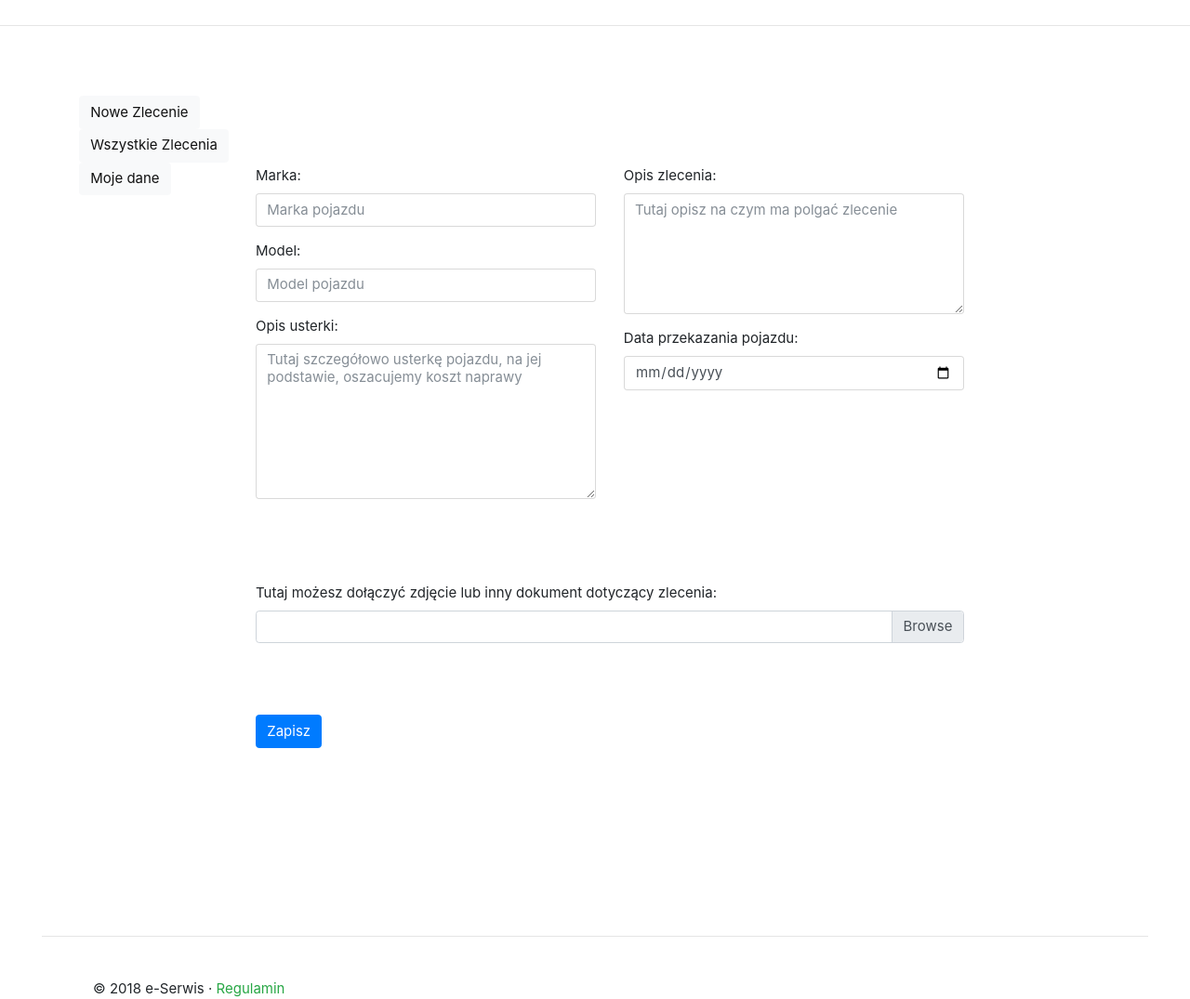
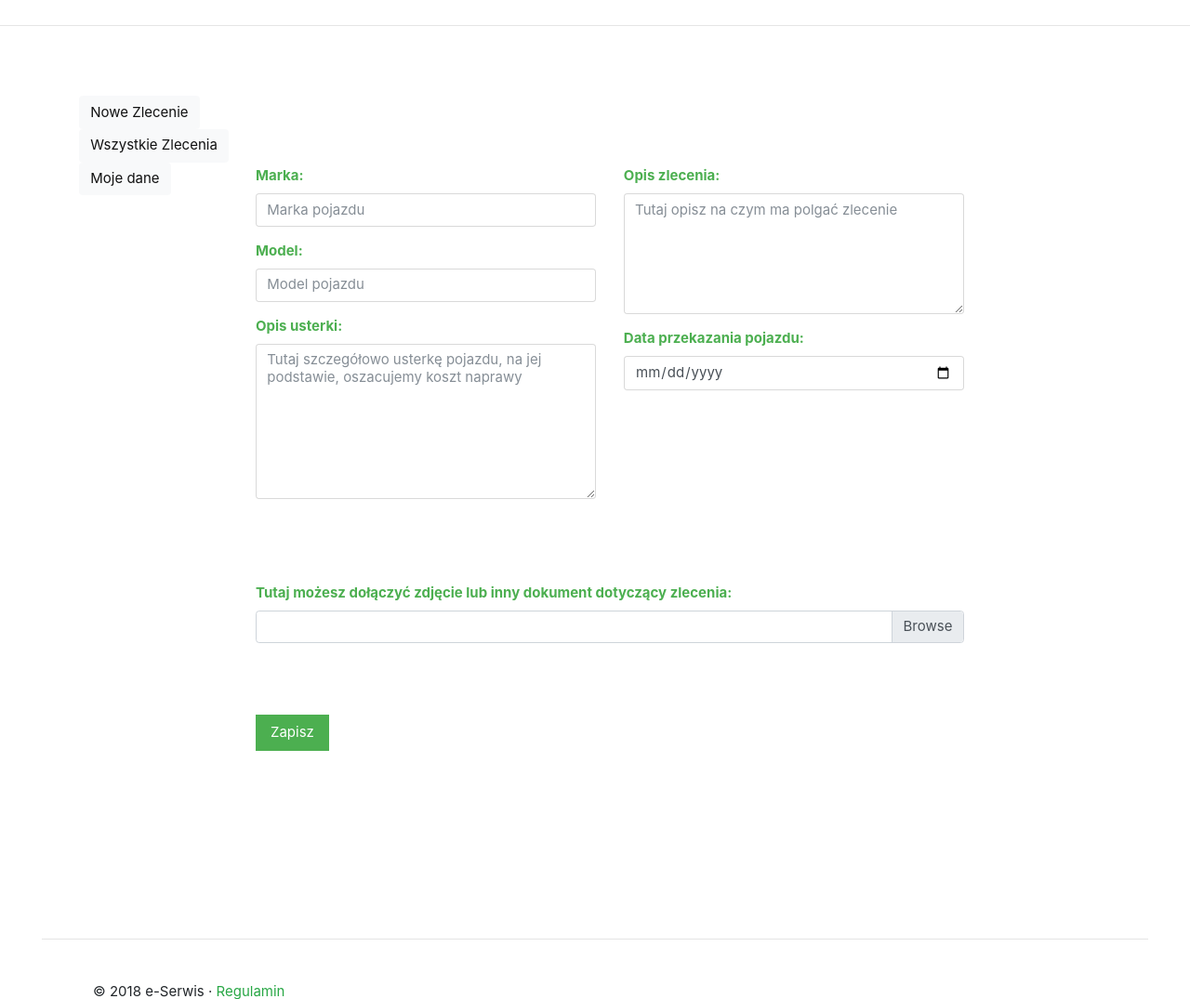
Before and after one commit to kamil526/PHP-SERWIS, a PHP site: page /wycena.php in a window 1280 px wide. Shown: the part 94-1169 px from the top of the page at 93% size. Run offline with PHP 8.4, Linux system fonts and the light colour scheme; some libraries are stand-ins or nearby versions.

Commit message:
podpięcie styli, bindowanie pól, zapis do bazy danych

```diff
--- a/wycena.php
+++ b/wycena.php
@@ -2,48 +2,6 @@
     include 'topPage.php';
     otworzPoloczenie();
 ?>
-
-
-
-<?php
-    // jeśli zostanie naciśnięty przycisk "Zapisz"
-    if(isset($_POST['login'])) {
-        //pobieramy dane z pól
-        $marka = $_POST['marka'] ?? '';
-        $model = $_POST['model'] ?? '';
-        $opisUsterki = $_POST['opisUsterki'] ?? '';
-        $opisZlecenia = $_POST['opisZlecenia'] ?? '';
-        $dataPrzekazaniaPojazdu = $_POST['dataPrzekazaniaPojazdu'] ?? '';
-        // sprawdzamy czy wszystkie pola zostały wypełnione
-        if(empty($login) || empty($password) || empty($password2)) {
-            echo '<p>Musisz wypełnić wszystkie obowiązkowe pola.</p>';
-        // sprawdzamy czy podane dwa hasła są takie same
-        } elseif($password != $password2) {
-            echo '<p>Podane hasła różnią się od siebie.</p>';
-        } else {
-            // sprawdzamy czy są jacyś uzytkownicy z takim loginem lub adresem email
-            $sql="SELECT Count(idKlienta) FROM Klienci WHERE login = '$login'";
-            $result = mysqli_query($polaczenie, $sql);
-            $row = mysqli_fetch_row($result);
-            if($row[0] > 0) {
-                echo '<p>Już istnieje użytkownik z takim loginem.</p>';
-            } else {
-                // jeśli nie istnieje to kodujemy haslo...
-                $password = hashHaslo($_POST['password']);
-                // i wykonujemy zapytanie na dodanie usera
-                $sql="INSERT INTO Klienci (login, haslo, imie, nazwisko, email, telefon, ulica
-                                            , nrDomu, kodPocztowy, miasto, nip, nazwaFirmy, nazwaBanku)
-                    VALUES ('$login', '$password', '$imie', '$nazwisko', '$email','$telefon', '$ulica'
-                            , '$nrDomu', '$kodPocztowy', '$miasto', '$nip', '$nazwaFirmy', '$nazwaBanku')";
-                mysqli_query($polaczenie, $sql);
-
-                echo '<p>Zostałeś poprawnie zarejestrowany! Możesz się teraz <a href="loginKlient.php">zalogować</a>.</p>';
-                //zamknijPoloczenie();
-            }
-        }
-    }
-?>
-
 
 <div class="container">
     <div class="row featurette">
@@ -54,20 +12,20 @@
             <button class="btn btn-light" type="submit">Moje dane</button>
         </div>
 
-        <div class="col-md-10" form>
+        <form class="col-md-10" method="post" action="wycena.php" >
             <div class="row featurette">
 
                 <div class="col-md-5">
                     <div class="form-group">
-                        <label for="inputAddress">Marka:</label>
+                        <label class="w3-text-green"><b>Marka:</b></label>
                         <input type="text" class="form-control" name="marka" placeholder="Marka pojazdu">
                     </div>
                     <div class="form-group">
-                        <label for="inputAddress">Model:</label>
+                        <label class="w3-text-green"><b>Model:</b></label>
                         <input type="text" class="form-control" name="model" placeholder="Model pojazdu">
                     </div>
                     <div class="form-group">
-                        <label for="exampleFormControlTextarea1">Opis usterki:</label>
+                        <label class="w3-text-green"><b>Opis usterki:</b></label>
                         <textarea class="form-control" name="opisUsterki"
                         placeholder="Tutaj szczegółowo usterkę pojazdu, na jej podstawie, oszacujemy koszt naprawy" rows="8"></textarea>
                     </div>
@@ -75,13 +33,13 @@
 
                 <div class="col-md-5">
                     <div class="form-group">
-                        <label for="exampleFormControlTextarea1">Opis zlecenia:</label>
+                        <label class="w3-text-green"><b>Opis zlecenia:</b></label>
                         <textarea class="form-control" name="opisZlecenia"
                         placeholder="Tutaj opisz na czym ma polgać zlecenie" rows="6"></textarea>
                     </div>
 
                     <div class="form-group">
-                        <label for="exampleFormControlSelect1">Data przekazania pojazdu:</label>
+                        <label class="w3-text-green"><b>Data przekazania pojazdu:</b></label>
                         <input type="date" name="dataPrzekazaniaPojazdu" max="3000-12-31"
                                 min="2019-01-01" class="form-control">
                     </div>
@@ -91,7 +49,7 @@
 
             <div class="row featurette">
                 <div class="col-md-10">
-                    <label>Tutaj możesz dołączyć zdjęcie lub inny dokument dotyczący zlecenia:</label>
+                    <label class="w3-text-green"><b>Tutaj możesz dołączyć zdjęcie lub inny dokument dotyczący zlecenia:</b></label>
                     <div class="custom-file">
                         <input type="file" class="custom-file-input" name="zdjecieUszkodzenia">
                         <label class="custom-file-label" for="customFile"></label>
@@ -101,16 +59,42 @@
 
             <div class="form-group row">
                 <div class="col-md-12">
-                    <button type="submit" class="btn btn-primary">Zapisz</button>
+                    <button type="submit" class="w3-btn w3-green"name="zapisz">Zapisz</button>
                 </div>
             </div>
 
-        </div>
+        </form>
+
 
     </div>
 </div>
 
 <?php
+    $idKlienta =$_SESSION['idKlienta'] ?? '';
+
+    if(isset($_POST['zapisz'])&&(isset($_SESSION['logged'])) && ($_SESSION['logged']==true)) {
+        //pobieramy dane z pól
+        $marka = $_POST['marka'] ?? '';
+        $model = $_POST['model'] ?? '';
+        $opisUsterki = $_POST['opisUsterki'] ?? '';
+        $opisZlecenia = $_POST['opisZlecenia'] ?? '';
+        $dataPrzekazaniaPojazdu = $_POST['dataPrzekazaniaPojazdu'] ?? '';
+        // sprawdzamy czy wszystkie pola zostały wypełnione
+        if(empty($marka) || empty($model) || empty($opisUsterki) || empty($opisZlecenia) || empty($dataPrzekazaniaPojazdu)) {
+            echo '<p><center>Musisz wypełnić wszystkie obowiązkowe pola</center>.</p>';
+        } else{
+                $sql="INSERT INTO Zlecenia (dataDodania, idKlienta, idPracownika,
+                        opisZlecenia, statusZlecenia, wartoscZlecenia)
+                        VALUES (now(), $idKlienta, 1, '$opisZlecenia', 1, 0)";
+                mysqli_query($polaczenie, $sql);
+
+                echo '<p><center>Zlecenie zostało dodane</center></p>';
+                //zamknijPoloczenie();
+        }
+    }
+?>
+
+<?php
     include 'bottomPage.php';
 
 ?>
```
